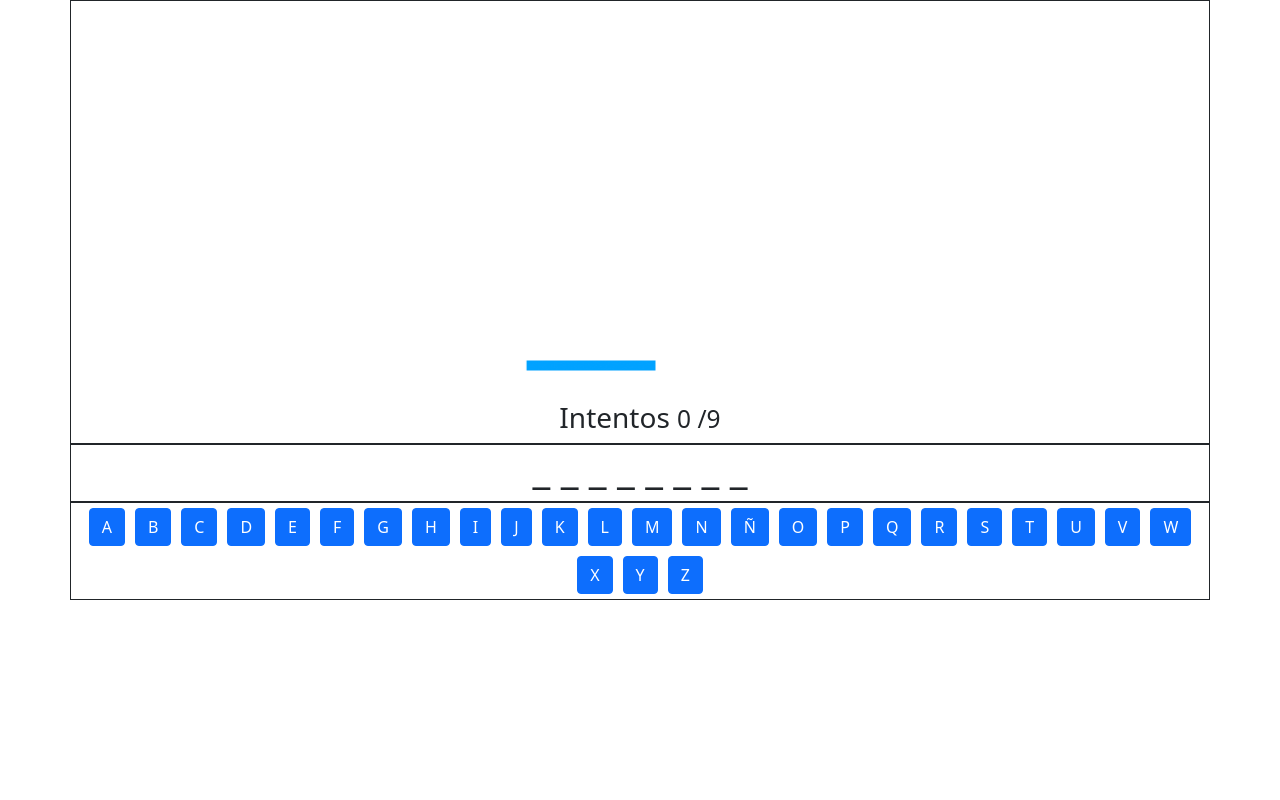
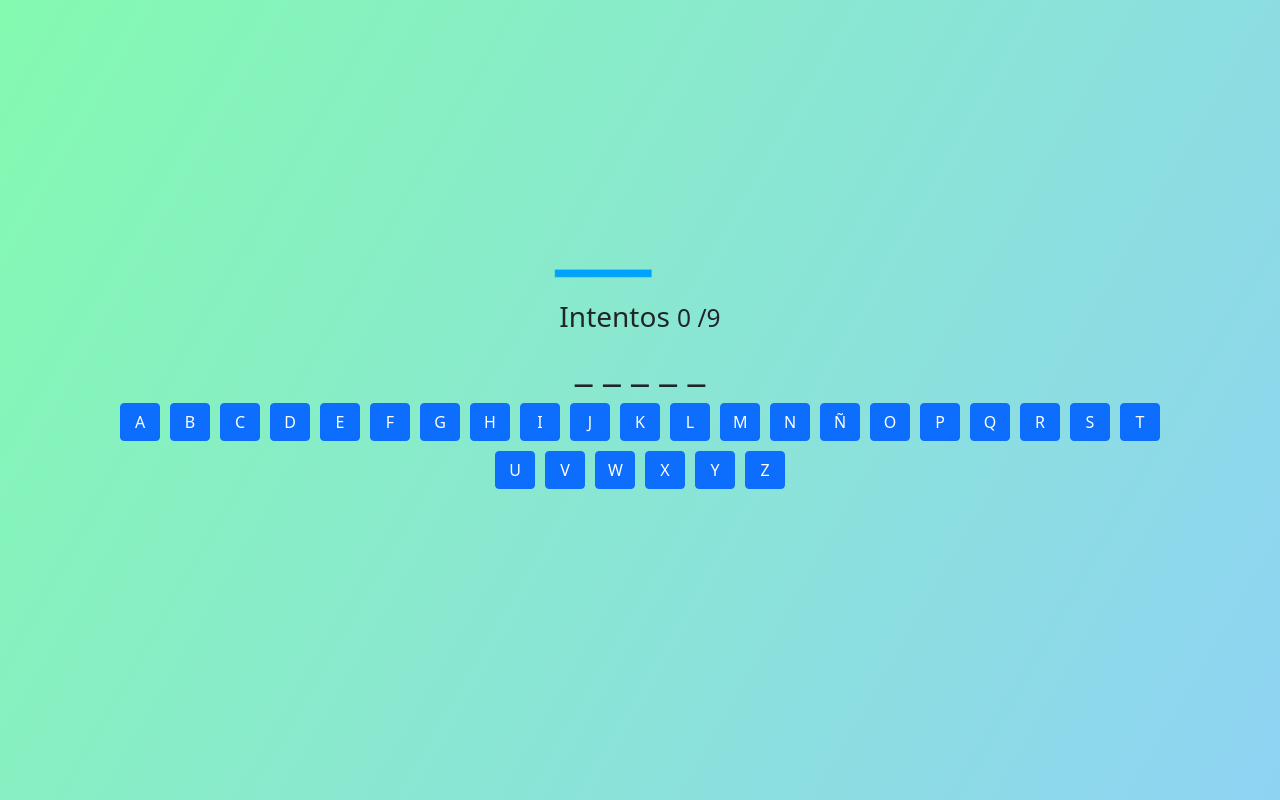
Before and after one commit to yisus1002/Juego-el-ahorcado, an Angular app: page / in a window 1280 px wide. Built offline with nearby package versions, Linux system fonts and the light colour scheme.

Commit message:
Agregue estilos y le agregue palablas aleatorias de un vector previamente llenado, y los botones siguientes y reiniciar si gana o pierde el ususrio

```diff
--- a/src/app/app.component.html
+++ b/src/app/app.component.html
@@ -1,4 +1,5 @@
-<div class="row">
+<div class="col-12">
+  <div class="container">
     <div class="col text-center">
     <img src="assets/img/{{intentos}}.png " alt="img" class="ahorcado-img">
 
@@ -8,35 +9,44 @@
  </div>
 
 
-<div class="row">
+ <div class="container">
    <div class="col text-center">
      <h1>{{palabraOculta}}</h1>
  </div>
  </div>
 
  <!-- *ngIf=" " es un condicional -->
-<div class="row" *ngIf="gano">
+ <div class="container" *ngIf="gano"
+ style="background-color: rgb(255, 206, 9);
+ border-radius: 20px;">
    <div class="col text-center">
      <h1>Felicidades has ganado!!!</h1>
      <h4>🎉🎉👏</h4>
+     <button (click)="refresh()" class="reiniciar btn btn-primary">Siguiente</button>
  </div>
  </div>
 
 
-<div class="row" *ngIf="perdio">
+ <div class="container" *ngIf="perdio"
+  style="background-color: blanchedalmond;
+  border-radius: 20px;">
    <div class="col text-center">
      <h1>Lo siento has perdido 🤦‍♂️🤔!!</h1>
      <h4> {{palabra}} </h4>
+     <button (click)="refresh()" class="reiniciar btn btn-primary">Reintentar</button>
  </div>
  </div>
 
 
-<div class="row"  *ngIf="!gano && !perdio">
+ <div class="container centra"  *ngIf="!gano && !perdio">
    <div class="col text-center">
     <!-- *ngFor='' lo que hace es clonar la linea n veces -->
-    <button (click)="comprobar( letra )" *ngFor="let letra of letras" class="btn btn-primary">
+     <button (click)="comprobar( letra )" *ngFor="let letra of letras" class="btn btn-primary ">
        {{ letra }}
      </button>
 
  </div>
  </div>
+
+
+</div>
--- a/src/app/app.component.ts
+++ b/src/app/app.component.ts
@@ -8,9 +8,14 @@ import { Component } from '@angular/core';
 export class AppComponent {
   // title = 'ahorcado';
 
-  palabra='AGUACATE';
+
+  palabra='';
+  vectorPalabras= ['AGUACATE','AGUA','ELECTRONICA','PERRO', 'GATO', 'JESUS','CUADERNO'];
+
+
   palabraOculta='';
 
+  num=0;
   intentos=0;
 
   gano=false;
@@ -23,7 +28,9 @@ export class AppComponent {
 
   constructor() {
     // console.log('se creo la app');
+    // console.log(this.vectorPalabras);
     // por cada letra que tenga la palabra se va agregar un '_ '
+    this.numRandon();
     this.palabraOculta ='_ '.repeat(this.palabra.length);
   }
 
@@ -70,6 +77,16 @@ export class AppComponent {
       this.intentos++;
     }
   }
+  refresh(){
+    window.location.reload();
+   }
+
+   numRandon(){
+     this.num=Math.round(Math.random()*(this.vectorPalabras.length - 1));
+     this.palabra=this.vectorPalabras[this.num];
+     console.log(this.num+'->  ' + this.palabra);
+   }
+
 
 
 }
--- a/src/styles.css
+++ b/src/styles.css
@@ -1,10 +1,28 @@
-.row{
-    border: solid 1px;
+body{
+    background-image: linear-gradient(120deg, #84fab0 0%, #8fd3f4 100%);
+   height: 100vh;
 }
 .ahorcado-img{
-    height: 400px;
+    height: 300px;
 }
 
 button{
+    width: 40px;
     margin: 5px;
 }
+.reiniciar{
+    width: auto;
+}
+
+
+.col-12{
+    margin: auto;
+}
+h1,h3,h4{
+    user-select: none;
+}
+button:hover{
+    transform: translateY(-3px);
+    transition: all ease .2s;
+    box-shadow: 1px 4px 10px rgba(0,0,0,0.93);
+}
```
Lines whose indentation alone changed are shown as unchanged.
